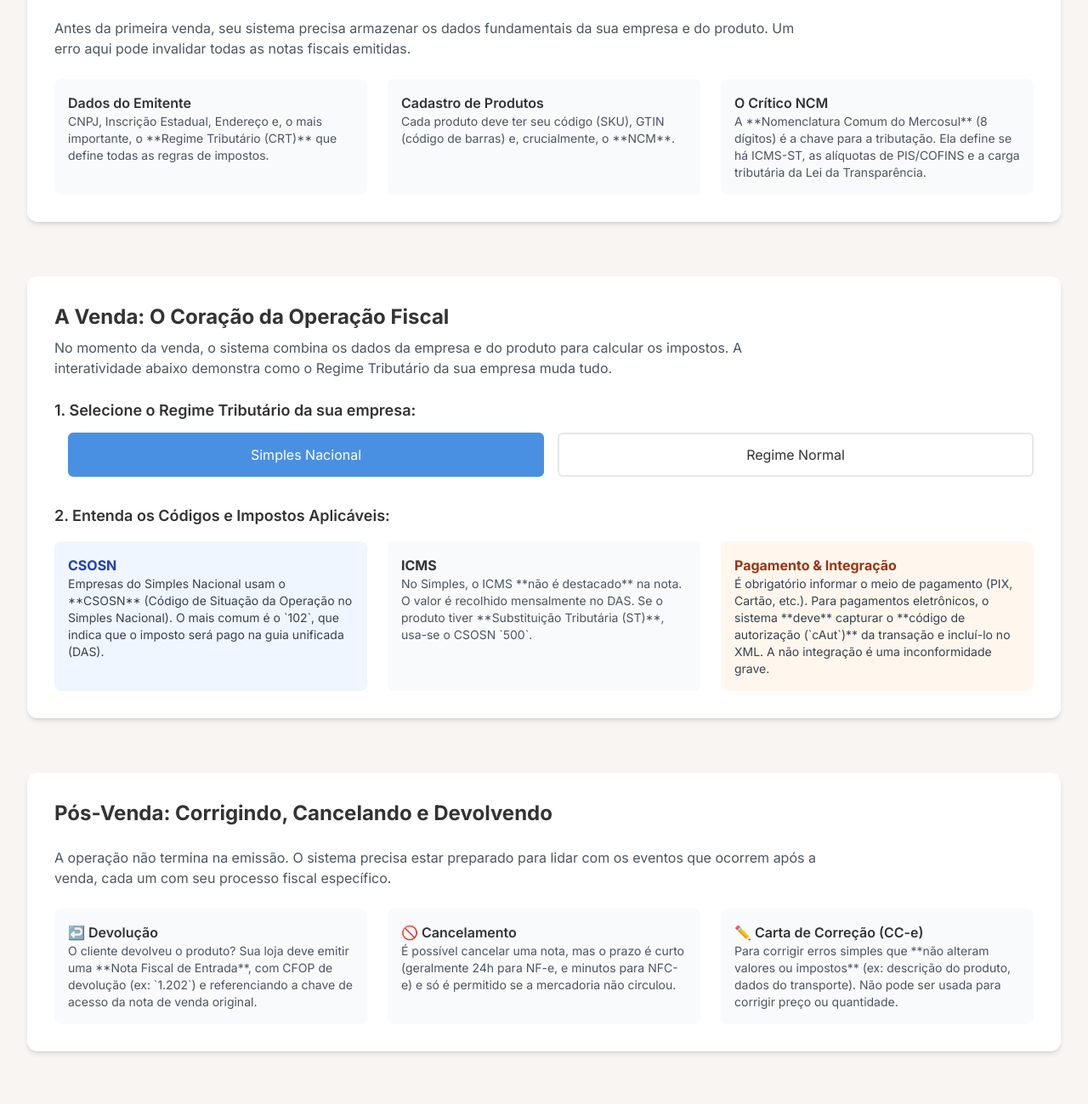
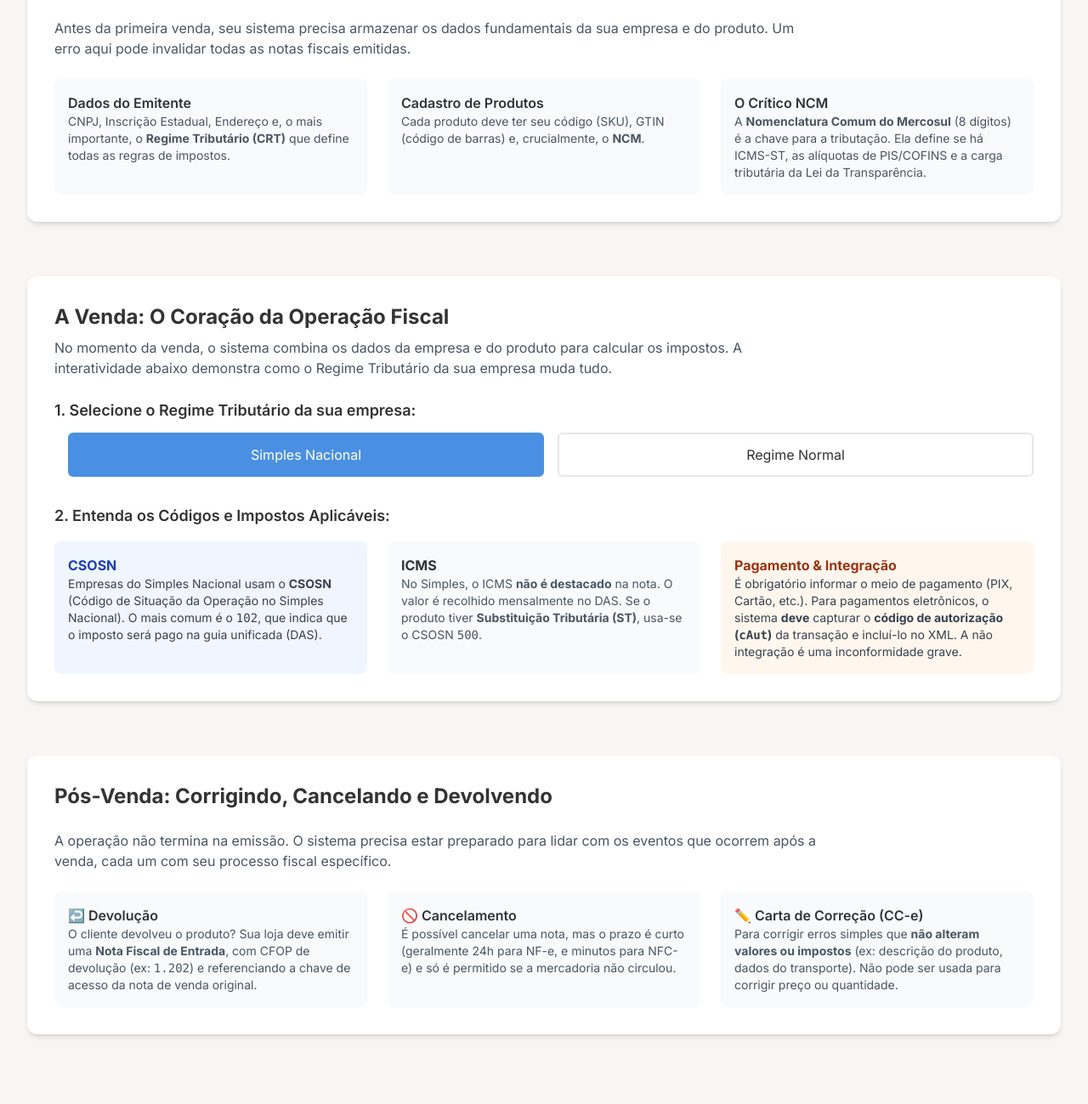
Before and after one commit to Duzim/Guia-Interativo-Fiscal-para-Varejo-no-Brasil, a plain HTML site: page index.html in a window 1280 px wide. Shown: the part 1141-2440 px from the top of the page at 85% size. Drawn offline with nearby package versions, Linux system fonts and the light colour scheme.

Commit message:
adiciona formatação em negrito e link de referência no README e index.html

```diff
--- a/index.html
+++ b/index.html
@@ -127,7 +127,7 @@
                 <div class="grid md:grid-cols-2 gap-8">
                     <div>
                         <h4 class="font-semibold text-lg mb-2">XML vs. DANFE</h4>
-                        <p class="text-gray-600 mb-4">É crucial entender a diferença: o **XML é o documento fiscal legal**, com validade jurídica, enquanto o **DANFE é apenas sua representação gráfica auxiliar** para o transporte e consulta rápida.</p>
+                        <p class="text-gray-600 mb-4">É crucial entender a diferença: o <strong> é o documento fiscal legal </strong>, com validade jurídica, enquanto o <strong>DANFE é apenas sua representação gráfica auxiliar</strong> para o transporte e consulta rápida.</p>
                         <div class="flex space-x-4">
                             <div class="flex-1 p-4 border rounded-lg bg-gray-50">
                                 <h5 class="font-bold">📄 XML</h5>
@@ -163,15 +163,15 @@
                 <div class="grid md:grid-cols-2 lg:grid-cols-3 gap-6">
                     <div class="p-4 bg-gray-50 rounded-lg">
                         <h4 class="font-semibold">Dados do Emitente</h4>
-                        <p class="text-sm text-gray-600">CNPJ, Inscrição Estadual, Endereço e, o mais importante, o **Regime Tributário (CRT)** que define todas as regras de impostos.</p>
+                        <p class="text-sm text-gray-600">CNPJ, Inscrição Estadual, Endereço e, o mais importante, o <strong>Regime Tributário (CRT)</strong> que define todas as regras de impostos.</p>
                     </div>
                     <div class="p-4 bg-gray-50 rounded-lg">
                         <h4 class="font-semibold">Cadastro de Produtos</h4>
-                        <p class="text-sm text-gray-600">Cada produto deve ter seu código (SKU), GTIN (código de barras) e, crucialmente, o **NCM**.</p>
+                        <p class="text-sm text-gray-600">Cada produto deve ter seu código (SKU), GTIN (código de barras) e, crucialmente, o <strong>NCM</strong>.</p>
                     </div>
                     <div class="p-4 bg-gray-50 rounded-lg">
                         <h4 class="font-semibold">O Crítico NCM</h4>
-                        <p class="text-sm text-gray-600">A **Nomenclatura Comum do Mercosul** (8 dígitos) é a chave para a tributação. Ela define se há ICMS-ST, as alíquotas de PIS/COFINS e a carga tributária da Lei da Transparência.</p>
+                        <p class="text-sm text-gray-600">A <strong>Nomenclatura Comum do Mercosul</strong> (8 dígitos) é a chave para a tributação. Ela define se há ICMS-ST, as alíquotas de PIS/COFINS e a carga tributária da Lei da Transparência.</p>
                     </div>
                 </div>
             </section>
@@ -198,33 +198,33 @@
                         <div class="content-section active" data-crt="simples">
                             <div class="p-4 bg-blue-50 rounded-lg h-full">
                                 <h5 class="font-bold text-blue-800">CSOSN</h5>
-                                <p class="text-sm text-gray-700">Empresas do Simples Nacional usam o **CSOSN** (Código de Situação da Operação no Simples Nacional). O mais comum é o `102`, que indica que o imposto será pago na guia unificada (DAS).</p>
+                                <p class="text-sm text-gray-700">Empresas do Simples Nacional usam o <strong>CSOSN</strong> (Código de Situação da Operação no Simples Nacional). O mais comum é o <code>102</code>, que indica que o imposto será pago na guia unificada (DAS).</p>
                             </div>
                         </div>
                         <div class="content-section" data-crt="normal">
                             <div class="p-4 bg-green-50 rounded-lg h-full">
                                 <h5 class="font-bold text-green-800">CST</h5>
-                                <p class="text-sm text-gray-700">Empresas do Regime Normal usam o **CST** (Código de Situação Tributária). O mais comum é o `00 - Tributada integralmente`, que exige o cálculo e destaque do ICMS na nota.</p>
+                                <p class="text-sm text-gray-700">Empresas do Regime Normal usam o <strong>CST</strong> (Código de Situação Tributária). O mais comum é o <code>00 - Tributada integralmente</code>, que exige o cálculo e destaque do ICMS na nota.</p>
                             </div>
                         </div>
 
                         <div class="content-section active" data-crt="simples">
                              <div class="p-4 bg-gray-50 rounded-lg h-full">
                                 <h5 class="font-bold">ICMS</h5>
-                                <p class="text-sm text-gray-600">No Simples, o ICMS **não é destacado** na nota. O valor é recolhido mensalmente no DAS. Se o produto tiver **Substituição Tributária (ST)**, usa-se o CSOSN `500`.</p>
+                                <p class="text-sm text-gray-600">No Simples, o ICMS <strong>não é destacado</strong> na nota. O valor é recolhido mensalmente no DAS. Se o produto tiver <strong>Substituição Tributária (ST)</strong>, usa-se o CSOSN <code>500</code>.</p>
                             </div>
                         </div>
                          <div class="content-section" data-crt="normal">
                              <div class="p-4 bg-gray-50 rounded-lg h-full">
                                 <h5 class="font-bold">ICMS</h5>
-                                <p class="text-sm text-gray-600">No Regime Normal, o sistema deve calcular a Base de Cálculo (`vBC`), aplicar a Alíquota (`pICMS`) e informar o Valor do ICMS (`vICMS`) em cada item. Se houver **ST**, usa-se o CST `60`.</p>
+                                <p class="text-sm text-gray-600">No Regime Normal, o sistema deve calcular a Base de Cálculo (<code>vBC</code>), aplicar a Alíquota (<code>pICMS</code>) e informar o Valor do ICMS (<code>vICMS</code>) em cada item. Se houver <strong>ST</strong>, usa-se o CST <code>60</code>.</p>
                             </div>
                         </div>
 
                         <div class="col-span-1 md:col-span-2 lg:col-span-1">
                              <div class="p-4 bg-orange-50 rounded-lg h-full">
                                 <h5 class="font-bold text-orange-800">Pagamento & Integração</h5>
-                                <p class="text-sm text-gray-700">É obrigatório informar o meio de pagamento (PIX, Cartão, etc.). Para pagamentos eletrônicos, o sistema **deve** capturar o **código de autorização (`cAut`)** da transação e incluí-lo no XML. A não integração é uma inconformidade grave.</p>
+                                <p class="text-sm text-gray-700">É obrigatório informar o meio de pagamento (PIX, Cartão, etc.). Para pagamentos eletrônicos, o sistema <strong>deve</strong> capturar o <strong>código de autorização (<code>cAut</code>)</strong> da transação e incluí-lo no XML. A não integração é uma inconformidade grave.</p>
                             </div>
                         </div>
 
@@ -238,7 +238,7 @@
                 <div class="grid md:grid-cols-3 gap-6">
                     <div class="p-4 bg-gray-50 rounded-lg">
                         <h4 class="font-semibold">↩️ Devolução</h4>
-                        <p class="text-sm text-gray-600">O cliente devolveu o produto? Sua loja deve emitir uma **Nota Fiscal de Entrada**, com CFOP de devolução (ex: `1.202`) e referenciando a chave de acesso da nota de venda original.</p>
+                        <p class="text-sm text-gray-600">O cliente devolveu o produto? Sua loja deve emitir uma <strong>Nota Fiscal de Entrada</strong>, com CFOP de devolução (ex: <code>1.202</code>) e referenciando a chave de acesso da nota de venda original.</p>
                     </div>
                     <div class="p-4 bg-gray-50 rounded-lg">
                         <h4 class="font-semibold">🚫 Cancelamento</h4>
@@ -246,7 +246,7 @@
                     </div>
                     <div class="p-4 bg-gray-50 rounded-lg">
                         <h4 class="font-semibold">✏️ Carta de Correção (CC-e)</h4>
-                        <p class="text-sm text-gray-600">Para corrigir erros simples que **não alteram valores ou impostos** (ex: descrição do produto, dados do transporte). Não pode ser usada para corrigir preço ou quantidade.</p>
+                        <p class="text-sm text-gray-600">Para corrigir erros simples que <strong>não alteram valores ou impostos</strong> (ex: descrição do produto, dados do transporte). Não pode ser usada para corrigir preço ou quantidade.</p>
                     </div>
                 </div>
             </section>
```
Also changed, not shown: 1 other file.
